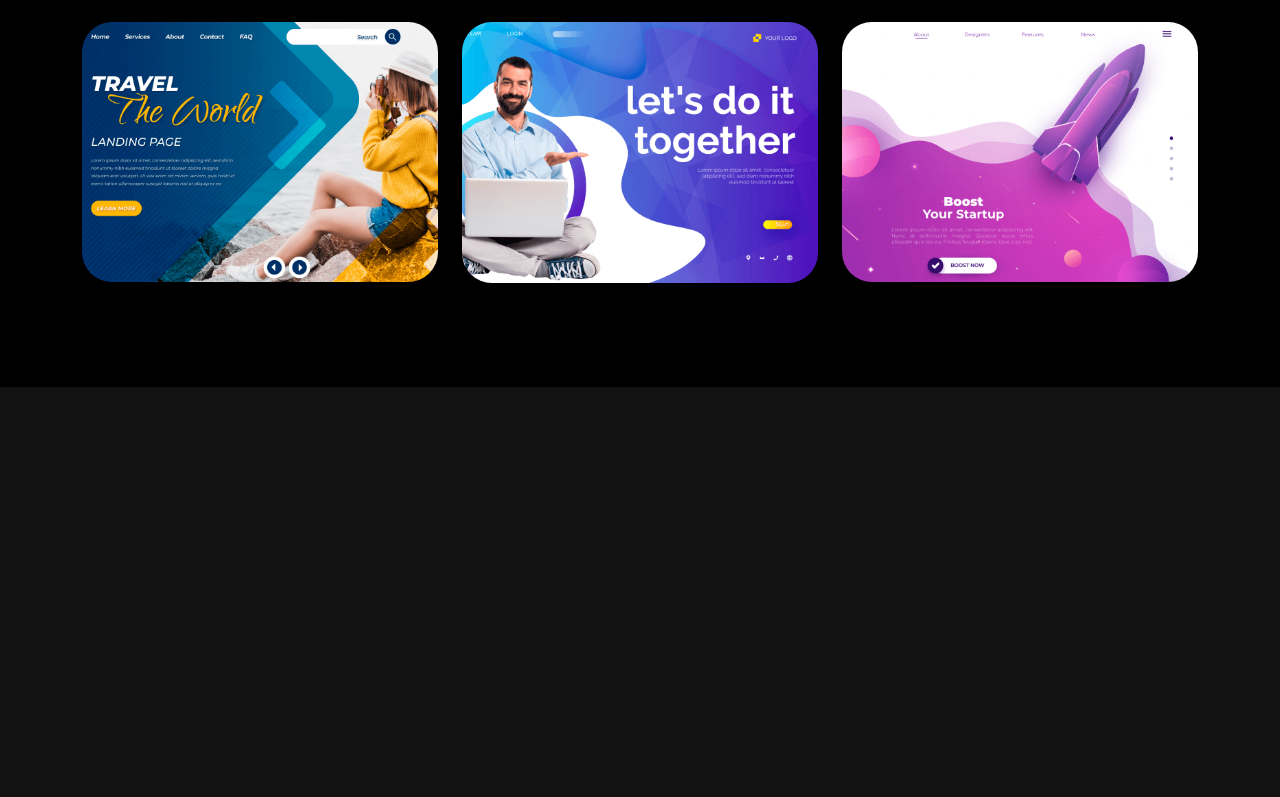
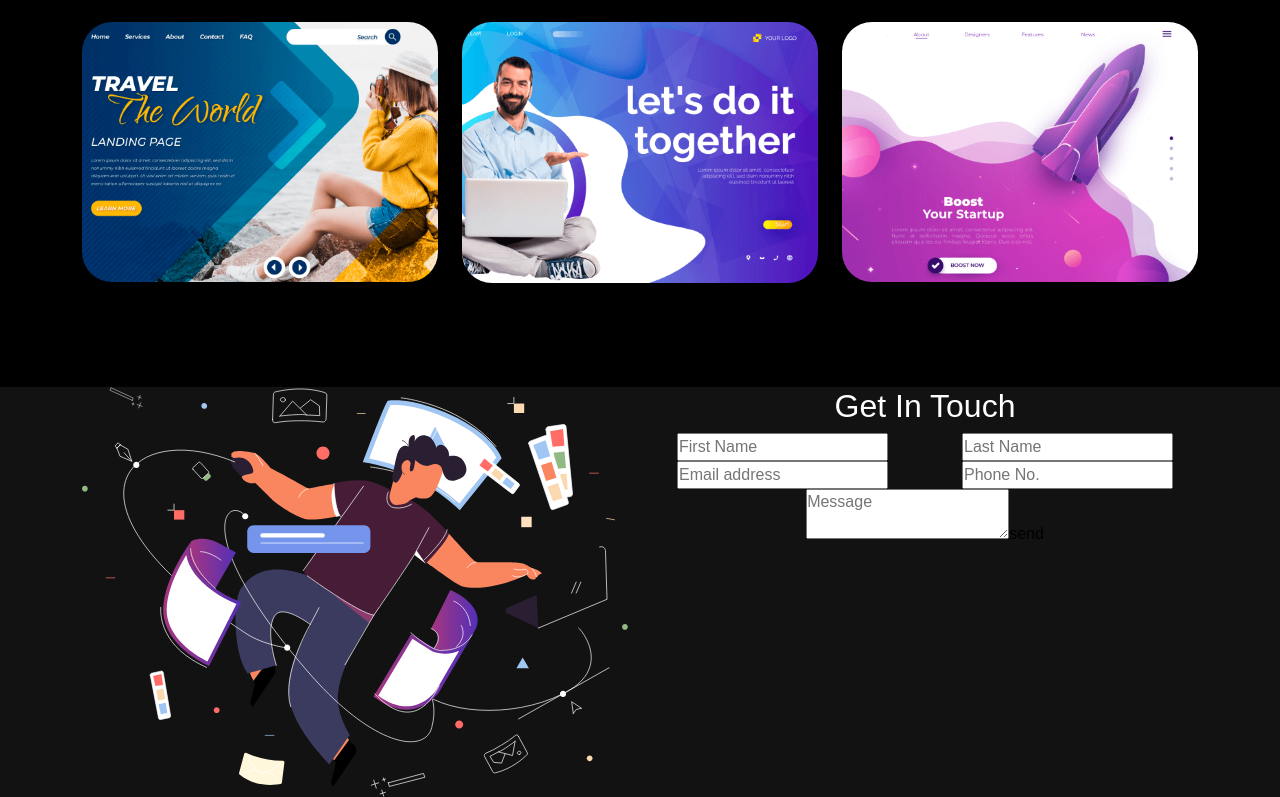
Before and after one commit to Juancaceres963/personal-profolio, a React (Create React App) app: page / in a window 1280 px wide. Shown: the part 1950-2747 px from the top of the page. Before the commit the page ends 2337 px from the top, so only its background shows below. Built offline with nearby package versions, Linux system fonts and the light colour scheme.

Commit message:
Contact.js <form/>

```diff
--- a/src/App.js
+++ b/src/App.js
@@ -13,6 +13,7 @@ function App() {
       <Banner />
       <Skills />
       <Projects />
+      <Contact />
     </div>
   );
 }
--- a/src/components/Contact.js
+++ b/src/components/Contact.js
@@ -16,6 +16,17 @@ export const Contact = () => {
     const [buttomText, setButtomText] = useState('send');
     const [status, setStatus] = useState({});
 
+    const onFormUpdate = (category, value) => {
+        setFormDetails({
+            ...formDetails,
+            [category]: value
+        })
+    }
+
+    const handleSubmit = () => {
+
+    }
+
     return (
         <section className="contact" id="connect">
             <Container>
@@ -25,8 +36,31 @@ export const Contact = () => {
                     </Col>
                     <Col md={6}>
                         <h2>Get In Touch</h2>
-                        <form>
-
+                        <form onSubmit={handleSubmit}>
+                            <Row>
+                                <Col sm={6} className="px-1">
+                                    <input type="text" value={formDetails.firstName} placeholder="First Name" onChange={(e) => onFormUpdate("firstName", e.target.value)} />
+                                </Col>
+                                <Col sm={6} className="px-1">
+                                    <input type="text" value={formDetails.lastName} placeholder="Last Name" onChange={(e) => onFormUpdate("lastName", e.target.value)} />
+                                </Col>
+                                <Col sm={6} className="px-1">
+                                    <input type="email" value={formDetails.email} placeholder="Email address" onChange={(e) => onFormUpdate("email", e.target.value)} />
+                                </Col>
+                                <Col sm={6} className="px-1">
+                                    <input type="tel" value={formDetails.phone} placeholder="Phone No." onChange={(e) => onFormUpdate("phone", e.target.value)} />
+                                </Col>
+                                <Col>
+                                    <textarea row="6" value={formDetails.message} placeholder="Message" onChange={(e) => onFormUpdate("message", e.target.value)}></textarea>
+                                    <button type="submit"><span>{buttomText}</span></button>
+                                </Col>
+                                {
+                                    status.message &&
+                                    <Col>
+                                        <p className={status.success === false ? "danger" : "success"}>{status.message}</p>
+                                    </Col>
+                                }
+                            </Row>
                         </form>
                     </Col>
                 </Row>
```
